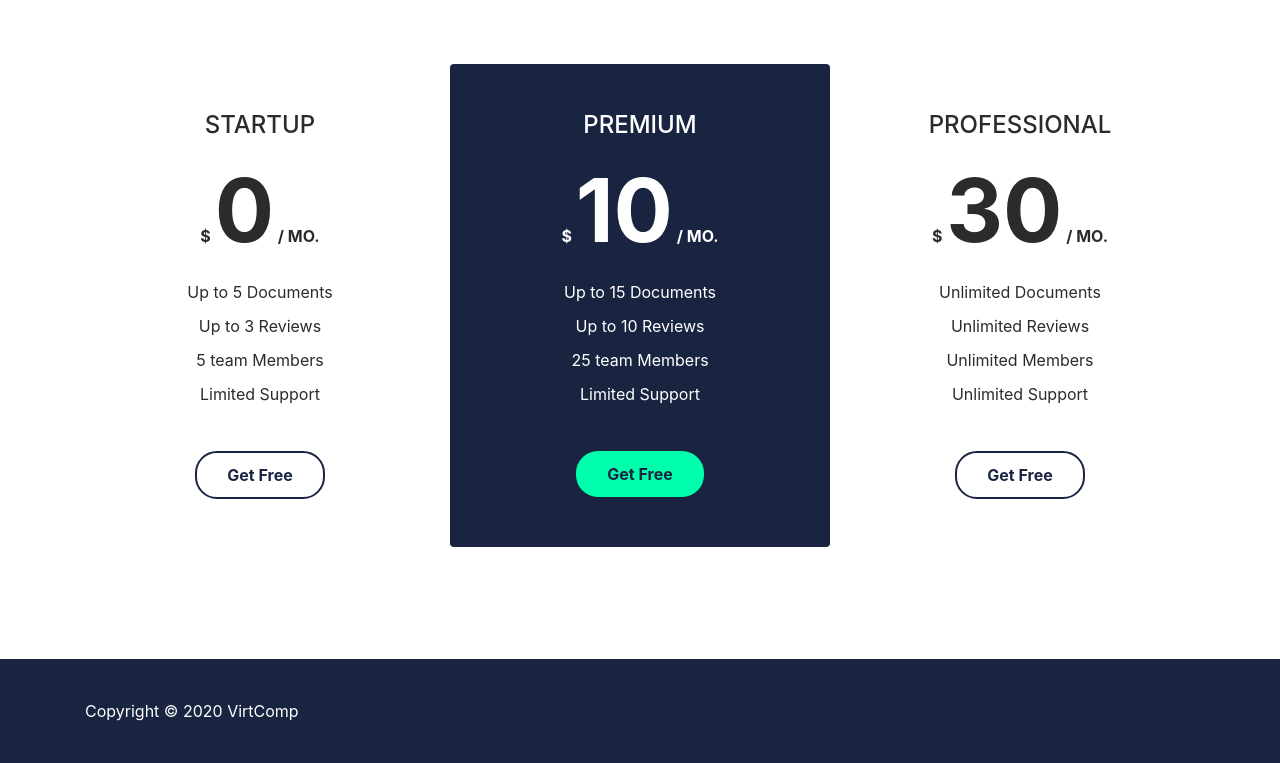
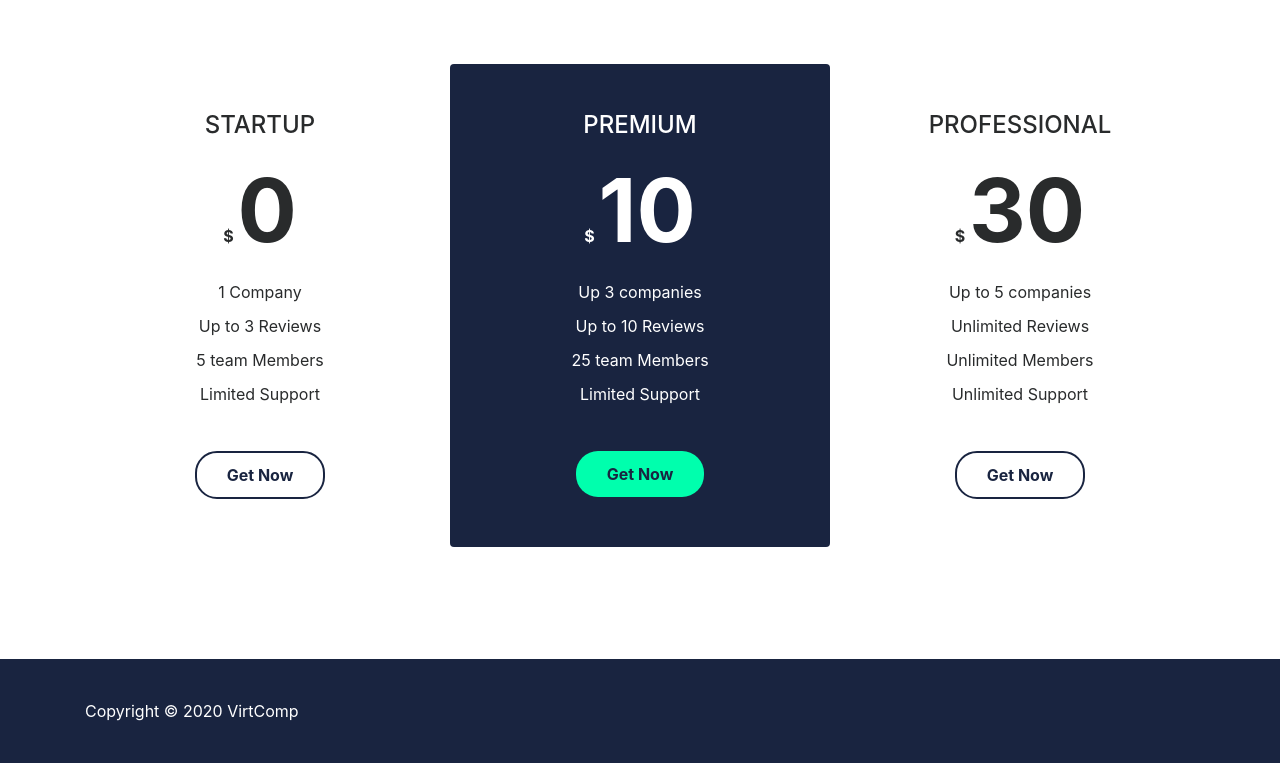
Before and after one commit to polowis/virtComp, a Django app: page / in a window 1280 px wide. Shown: the part 2186-2949 px from the top of the page. Run offline with Django 3.2, Linux system fonts and the light colour scheme; some libraries are stand-ins or nearby versions.

Commit message:
fix: add plan option in frontend view

```diff
--- a/app/templates/index.html
+++ b/app/templates/index.html
@@ -105,36 +105,36 @@
         <div class="row">
             <div data-aos="fade-right" data-aos-delay="200" data-aos-duration="1000" data-aos-once="true" class="col-md-4 text-center py-4 mt-5">
                 <h4 class="my-4">STARTUP</h4>
-                <p class="font-weight-bold">$ <span class="display-2 font-weight-bold">0</span> / MO.</p>
+                <p class="font-weight-bold">$ <span class="display-2 font-weight-bold">0</span></p>
                 <ul class="list-unstyled">
-                    <li>Up to 5 Documents</li>
+                    <li>1 Company</li>
                     <li>Up to 3 Reviews</li>
                     <li>5 team Members</li>
                     <li>Limited Support</li>
                 </ul>
-                <a href="#" class="btn my-4 font-weight-bold atlas-cta cta-ghost">Get Free</a>
+                <a href="#" class="btn my-4 font-weight-bold atlas-cta cta-ghost">Get Now</a>
             </div>
             <div data-aos="fade-up" data-aos-duration="1000" data-aos-once="true" class="col-md-4 text-center py-4 mt-5 rounded" id="price-table__premium">
                 <h4 class="my-4">PREMIUM</h4>
-                <p class="font-weight-bold">$ <span class="display-2 font-weight-bold">10</span> / MO.</p>
+                <p class="font-weight-bold">$ <span class="display-2 font-weight-bold">10</span></p>
                 <ul class="list-unstyled">
-                    <li>Up to 15 Documents</li>
+                    <li>Up 3 companies</li>
                     <li>Up to 10 Reviews</li>
                     <li>25 team Members</li>
                     <li>Limited Support</li>
                 </ul>
-                <a href="#" class="btn my-4 font-weight-bold atlas-cta cta-green">Get Free</a>
+                <a href="#" class="btn my-4 font-weight-bold atlas-cta cta-green">Get Now</a>
             </div>
             <div data-aos="fade-left" data-aos-delay="200" data-aos-duration="1000" data-aos-once="true" class="col-md-4 text-center py-4 mt-5">
                 <h4 class="my-4">PROFESSIONAL</h4>
-                <p class="font-weight-bold">$ <span class="display-2 font-weight-bold">30</span> / MO.</p>
+                <p class="font-weight-bold">$ <span class="display-2 font-weight-bold">30</span></p>
                 <ul class="list-unstyled">
-                    <li>Unlimited Documents</li>
+                    <li>Up to 5 companies</li>
                     <li>Unlimited Reviews</li>
                     <li>Unlimited Members</li>
                     <li>Unlimited Support</li>
                 </ul>
-                <a href="#" class="btn my-4 font-weight-bold atlas-cta cta-ghost">Get Free</a>
+                <a href="#" class="btn my-4 font-weight-bold atlas-cta cta-ghost">Get Now</a>
             </div>
         </div>
     </div>
```
